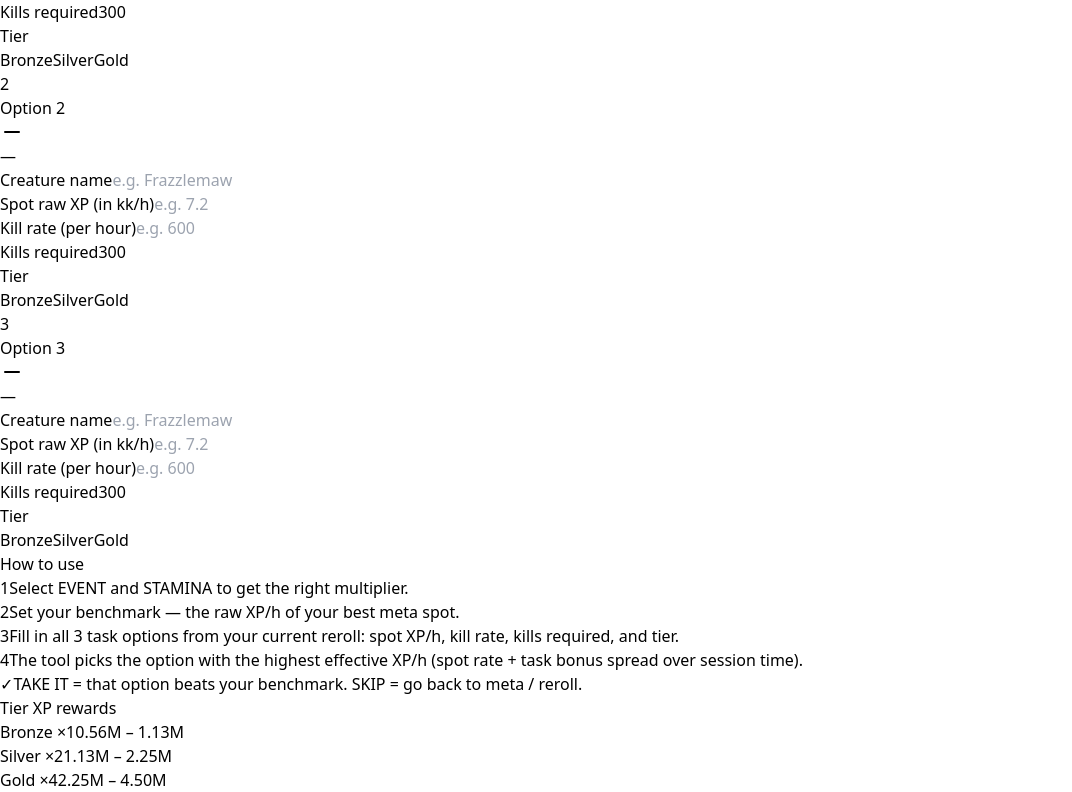
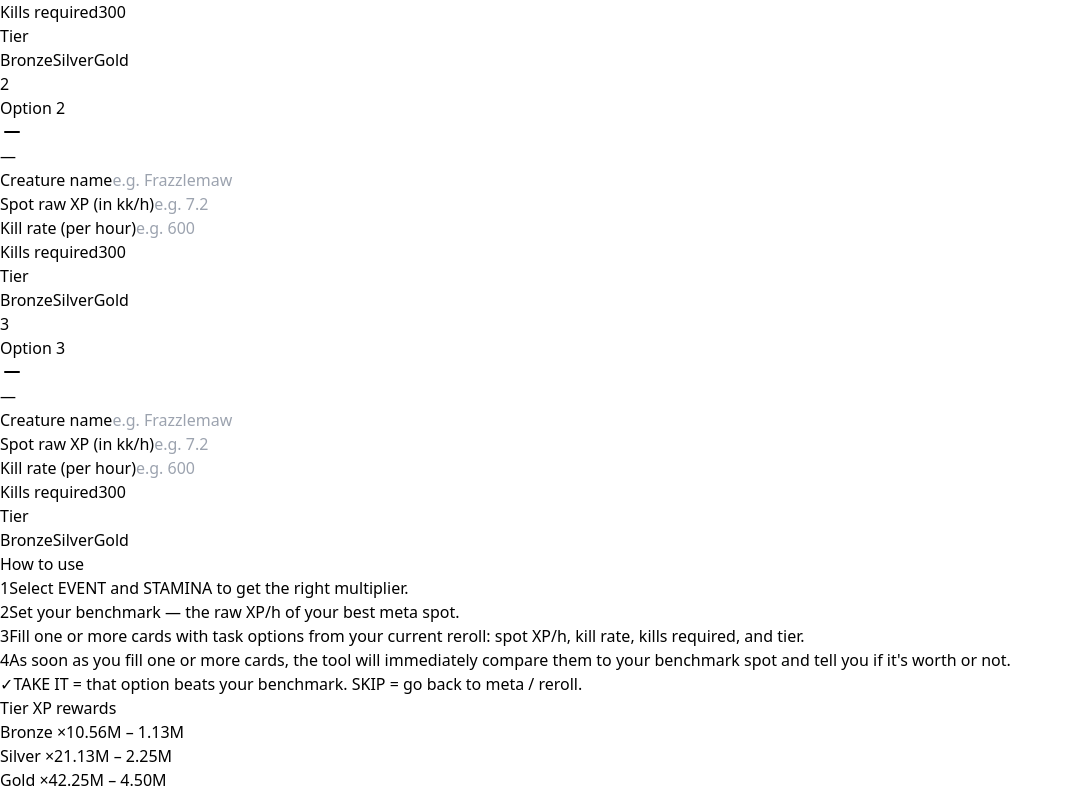
Before and after one commit to fusionboss1/tibia-data-vault, a React (Vite) app: page / in a window 1280 px wide. Shown: the part 606-1398 px from the top of the page, without its empty margins (0-1072 px from the left). Built offline with nearby package versions, Linux system fonts and the light colour scheme; no server answers.

Commit message:
docs: update instructions to reflect instant per-card verdict and flexible card filling

```diff
--- a/src/pages/BountyCalculator.jsx
+++ b/src/pages/BountyCalculator.jsx
@@ -318,8 +318,8 @@ function BountyCalculator() {
           <ol className="space-y-3 text-xs text-gray-400 list-none">
             <li className="flex gap-2"><span className="w-5 h-5 rounded-full bg-blue-600 text-white text-xs flex items-center justify-center shrink-0">1</span><span>Select <span className="text-white font-medium">EVENT</span> and <span className="text-white font-medium">STAMINA</span> to get the right multiplier.</span></li>
             <li className="flex gap-2"><span className="w-5 h-5 rounded-full bg-blue-600 text-white text-xs flex items-center justify-center shrink-0">2</span><span>Set your <span className="text-white font-medium">benchmark</span> — the raw XP/h of your best meta spot.</span></li>
-            <li className="flex gap-2"><span className="w-5 h-5 rounded-full bg-blue-600 text-white text-xs flex items-center justify-center shrink-0">3</span><span>Fill in all <span className="text-white font-medium">3 task options</span> from your current reroll: spot XP/h, kill rate, kills required, and tier.</span></li>
-            <li className="flex gap-2"><span className="w-5 h-5 rounded-full bg-blue-600 text-white text-xs flex items-center justify-center shrink-0">4</span><span>The tool picks the option with the <span className="text-white font-medium">highest effective XP/h</span> (spot rate + task bonus spread over session time).</span></li>
+            <li className="flex gap-2"><span className="w-5 h-5 rounded-full bg-blue-600 text-white text-xs flex items-center justify-center shrink-0">3</span><span>Fill one or more cards with <span className="text-white font-medium">task options from your current reroll</span>: spot XP/h, kill rate, kills required, and tier.</span></li>
+            <li className="flex gap-2"><span className="w-5 h-5 rounded-full bg-blue-600 text-white text-xs flex items-center justify-center shrink-0">4</span><span>As soon as you fill one or more cards, the tool will immediately compare them to your benchmark spot and tell you if it's worth or not.</span></li>
             <li className="flex gap-2"><span className="w-5 h-5 rounded-full bg-emerald-600 text-white text-xs flex items-center justify-center shrink-0">✓</span><span><span className="text-emerald-400 font-medium">TAKE IT</span> = that option beats your benchmark. <span className="text-red-400 font-medium">SKIP</span> = go back to meta / reroll.</span></li>
           </ol>
           <div className="mt-4 pt-4 border-t border-gray-700 text-xs text-gray-500">
```
